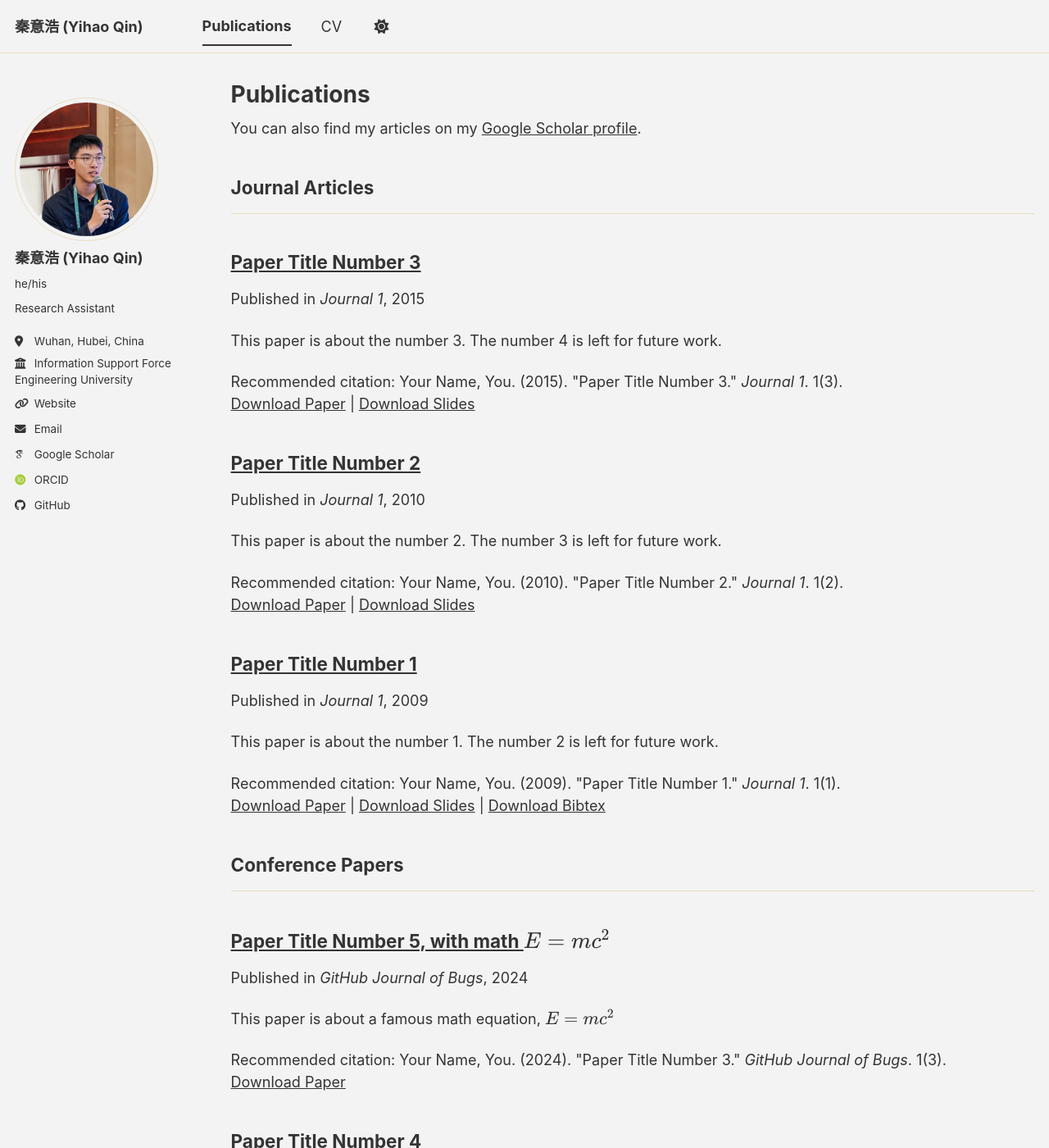
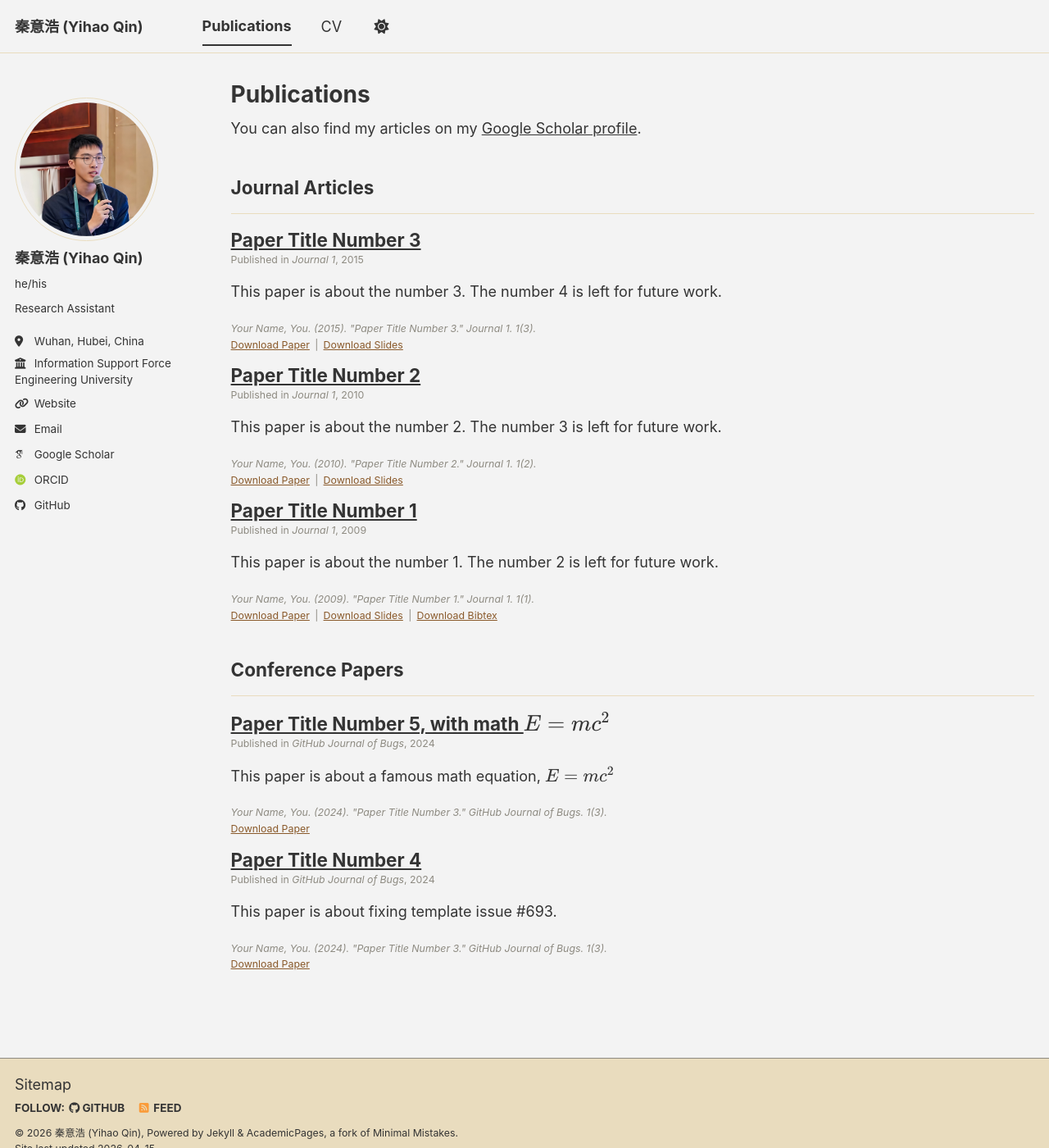
Before and after one commit to IntHelloWorld/IntHelloWorld.github.io, a Jekyll site: the page built from _pages/publications.html, in a window 1280 px wide and 1400 px high. Shown: the whole window at 82% size. Built offline with Jekyll 4.4.1, drawn with Linux system fonts in a browser that asks for light colours; some web fonts are replaced; a script bundle is joined from its source files by our own code; library files that are not in the unit come from our copies; some of the changed text lies outside the part shown.

Commit message:
更新Publication中条目样式

```diff
--- a/_includes/archive-single.html
+++ b/_includes/archive-single.html
@@ -12,8 +12,8 @@
   {% assign title = post.title %}
 {% endif %}
 
-<div class="{{ include.type | default: "list" }}__item">
-  <article class="archive__item" itemscope itemtype="http://schema.org/CreativeWork">
+<div class="{{ include.type | default: "list" }}__item{% if post.collection == 'publications' %} publication-list__item{% endif %}">
+  <article class="archive__item{% if post.collection == 'publications' %} publication__item{% endif %}" itemscope itemtype="http://schema.org/CreativeWork">
     {% if include.type == "grid" and teaser %}
       <div class="archive__item-teaser">
         <img src=
@@ -41,43 +41,43 @@
         {% if post.collection == 'teaching' %}
           <p> {{ post.type }}, <i>{{ post.venue }}</i>, {{ post.date | default: "1900-01-01" | date: "%Y" }} </p>
         {% elsif post.collection == 'publications' %}
-          <p>Published in <i>{{ post.venue }}</i>, {{ post.date | default: "1900-01-01" | date: "%Y" }} </p>
+          <p class="publication__meta">Published in <i>{{ post.venue }}</i>, {{ post.date | default: "1900-01-01" | date: "%Y" }}</p>
         {% elsif post.date %}
          <p class="page__date"><strong><i class="fa fa-fw fa-calendar" aria-hidden="true"></i> {{ site.data.ui-text[site.locale].date_label | default: "Published:" }}</strong> <time datetime="{{ post.date | default: "1900-01-01" | date_to_xmlschema }}">{{ post.date | default: "1900-01-01" | date: "%B %d, %Y" }}</time></p>
         {% endif %}
 
     {% if post.excerpt and site.read_more != 'enabled' %}
-    <p class="archive__item-excerpt" itemprop="description">{{ post.excerpt | markdownify }}</p>
+    <p class="archive__item-excerpt{% if post.collection == 'publications' %} publication__excerpt{% endif %}" itemprop="description">{{ post.excerpt | markdownify }}</p>
     {% elsif post.excerpt and site.read_more == 'enabled' %}
-    <p class="archive__item-excerpt" itemprop="description"><p>{{ post.excerpt | markdownify | remove: '<p>' | remove: '</p>' }}<strong><a href="{{ base_path }}{{ post.url }}" rel="permalink"> Read more</a></strong></p></p>
+    <p class="archive__item-excerpt{% if post.collection == 'publications' %} publication__excerpt{% endif %}" itemprop="description"><p>{{ post.excerpt | markdownify | remove: '<p>' | remove: '</p>' }}<strong><a href="{{ base_path }}{{ post.url }}" rel="permalink"> Read more</a></strong></p></p>
     {% endif %}
 
     {% if post.citation and post.paperurl and post.slidesurl and post.bibtexurl %}
-      <p>Recommended citation: {{ post.citation }}<br /><a href="{{ post.paperurl }}">Download Paper</a> | <a href="{{ post.slidesurl }}">Download Slides</a> | <a href="{{ post.bibtexurl }}">Download Bibtex</a></p>
+      <p class="publication__citation">{{ post.citation }}</p><p class="publication__links"><a class="publication__link" href="{{ post.paperurl }}">Download Paper</a><span class="publication__link-separator">|</span><a class="publication__link" href="{{ post.slidesurl }}">Download Slides</a><span class="publication__link-separator">|</span><a class="publication__link" href="{{ post.bibtexurl }}">Download Bibtex</a></p>
     {% elsif post.citation and post.paperurl and post.slidesurl %}
-      <p>Recommended citation: {{ post.citation }}<br /><a href="{{ post.paperurl }}">Download Paper</a> | <a href="{{ post.slidesurl }}">Download Slides</a></p>
+      <p class="publication__citation">{{ post.citation }}</p><p class="publication__links"><a class="publication__link" href="{{ post.paperurl }}">Download Paper</a><span class="publication__link-separator">|</span><a class="publication__link" href="{{ post.slidesurl }}">Download Slides</a></p>
     {% elsif post.citation and post.paperurl and post.bibtexurl %}
-      <p>Recommended citation: {{ post.citation }}<br /><a href="{{ post.paperurl }}">Download Paper</a> | <a href="{{ post.bibtexurl }}">Download Bibtex</a></p>
+      <p class="publication__citation">{{ post.citation }}</p><p class="publication__links"><a class="publication__link" href="{{ post.paperurl }}">Download Paper</a><span class="publication__link-separator">|</span><a class="publication__link" href="{{ post.bibtexurl }}">Download Bibtex</a></p>
     {% elsif post.citation and post.paperurl %}
-      <p>Recommended citation: {{ post.citation }}<br /><a href="{{ post.paperurl }}">Download Paper</a></p>
+      <p class="publication__citation">{{ post.citation }}</p><p class="publication__links"><a class="publication__link" href="{{ post.paperurl }}">Download Paper</a></p>
     {% elsif post.citation and post.slidesurl and post.bibtexurl %}
-      <p>Recommended citation: {{ post.citation }}<br /><a href="{{ post.slidesurl }}">Download Slides</a> | <a href="{{ post.bibtexurl}}">Download Bibtex</a></p>
+      <p class="publication__citation">{{ post.citation }}</p><p class="publication__links"><a class="publication__link" href="{{ post.slidesurl }}">Download Slides</a><span class="publication__link-separator">|</span><a class="publication__link" href="{{ post.bibtexurl}}">Download Bibtex</a></p>
     {% elsif post.citation and post.slidesurl %}
-      <p>Recommended citation: {{ post.citation }}<br /><a href="{{ post.slidesurl }}">Download Slides</a></p>
+      <p class="publication__citation">{{ post.citation }}</p><p class="publication__links"><a class="publication__link" href="{{ post.slidesurl }}">Download Slides</a></p>
     {% elsif post.citation and post.bibtexurl %}
-      <p>Recommended citation: {{ post.citation }}<br /><a href="{{ post.bibtexurl }}">Download Bibtex</a></p>
+      <p class="publication__citation">{{ post.citation }}</p><p class="publication__links"><a class="publication__link" href="{{ post.bibtexurl }}">Download Bibtex</a></p>
     {% elsif post.citation %}
-      <p>Recommended citation: {{ post.citation }}</p>
+      <p class="publication__citation">{{ post.citation }}</p>
     {% elsif post.paperurl and post.bibtexurl %}
-      <p><a href="{{ post.paperurl }}">Download Paper</a> | <a href="{{ post.bibtexurl }}">Download Bibtex</a></p>
+      <p class="publication__links"><a class="publication__link" href="{{ post.paperurl }}">Download Paper</a><span class="publication__link-separator">|</span><a class="publication__link" href="{{ post.bibtexurl }}">Download Bibtex</a></p>
     {% elsif post.paperurl %}
-      <p><a href="{{ post.paperurl }}">Download Paper</a></p>
+      <p class="publication__links"><a class="publication__link" href="{{ post.paperurl }}">Download Paper</a></p>
     {% elsif post.slidesurl and post.bibtexurl %}
-      <p><a href="{{ post.slidesurl }}">Download Slides</a> | <a href="{{ post.bibtexurl }}">Download Bibtex</a></p>
+      <p class="publication__links"><a class="publication__link" href="{{ post.slidesurl }}">Download Slides</a><span class="publication__link-separator">|</span><a class="publication__link" href="{{ post.bibtexurl }}">Download Bibtex</a></p>
     {% elsif post.slidesurl %}
-      <p><a href="{{ post.slidesurl }}">Download Slides</a></p>
+      <p class="publication__links"><a class="publication__link" href="{{ post.slidesurl }}">Download Slides</a></p>
     {% elsif post.bibtexurl %}
-      <p><a href="{{ post.bibtexurl }}">Download Bibtex</a></p>
+      <p class="publication__links"><a class="publication__link" href="{{ post.bibtexurl }}">Download Bibtex</a></p>
     {% endif %}
 
   </article>
--- a/_sass/layout/_archive.scss
+++ b/_sass/layout/_archive.scss
@@ -151,6 +151,63 @@
   }
 }
 
+.publication-list__item {
+  margin-bottom: 0.9rem;
+}
+
+.publication__item {
+  line-height: 1.45;
+}
+
+.publication__item .archive__item-title {
+  margin-top: 0.55rem;
+  margin-bottom: 0.1rem;
+  line-height: 1.25;
+}
+
+.publication__meta {
+  margin: 0 0 0.35rem;
+  font-size: $type-size-7;
+  line-height: 1.3;
+  color: var(--global-text-color-light);
+}
+
+.publication__excerpt {
+  margin: 0 0 0.35rem;
+  line-height: 1.45;
+}
+
+.publication__citation {
+  margin: 0 0 0.18rem;
+  font-size: $type-size-7;
+  line-height: 1.35;
+  color: var(--global-text-color-light);
+  font-style: italic;
+}
+
+.publication__links {
+  margin: 0;
+  font-size: $type-size-7;
+  line-height: 1.25;
+}
+
+.publication__link {
+  color: #8a5a2b;
+  text-decoration: none;
+  transition: color 0.18s ease;
+}
+
+.archive .publication__link:hover,
+.archive .publication__link:focus {
+  color: #5f3b18;
+  text-decoration: none;
+}
+
+.publication__link-separator {
+  margin: 0 0.35rem;
+  color: var(--global-text-color-light);
+}
+
 
 /*
    Features
```
